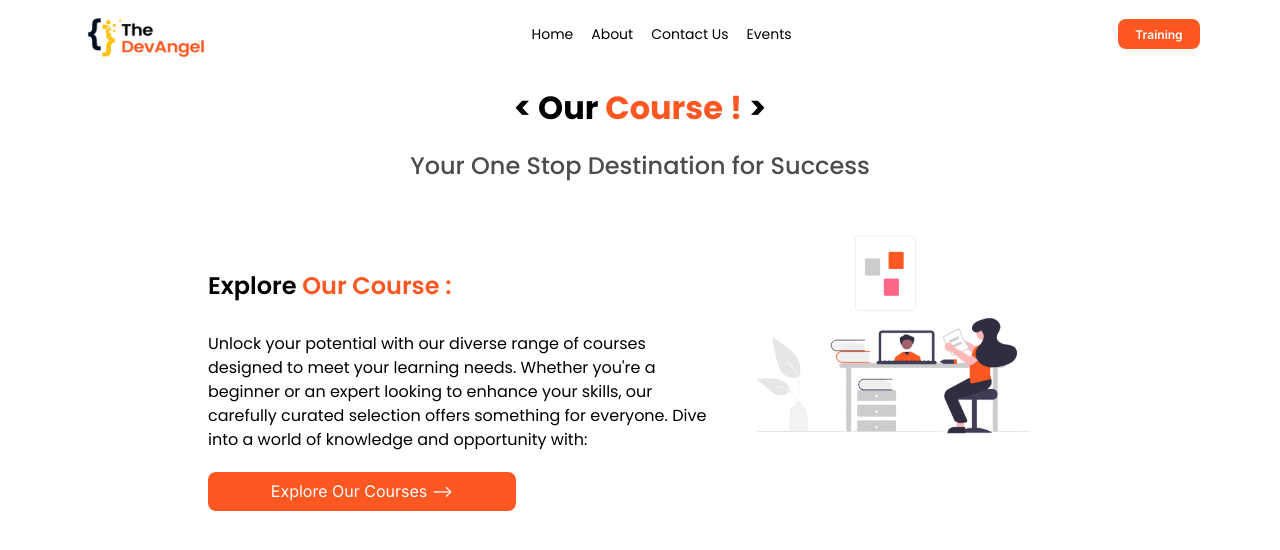
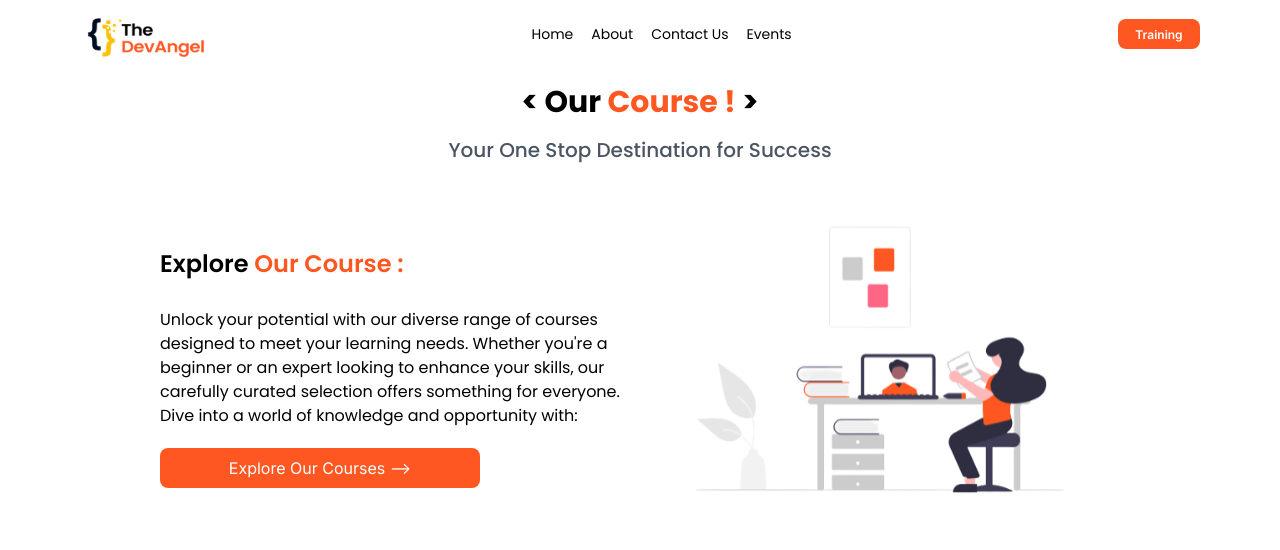
Before and after one commit to Byteoski-Developers/the-dev-angel-lp, a Next.js app: page / in a window 1280 px wide. Shown: the top 550 px of the page. Built offline with nearby package versions, Linux system fonts and the light colour scheme.

Commit message:
changes to courses section

```diff
--- a/app/components/Course.tsx
+++ b/app/components/Course.tsx
@@ -4,33 +4,39 @@ import CourseImg from "../../public/assets/images/Course.svg";
 
 const Course = () => {
   return (
-    <div className="w-full text-center px-52 font-poppins">
-      <h2 className="text-[32px] leading-[48px] py-4 font-bold ">
+    <div className="w-full text-center font-poppins px-10 md:px-5 lg:px-16 xl:px-40">
+      <h2 className="text-3xl py-2 lg:py-4 font-bold ">
         {"<"} Our <span className="text-orangered">Course !</span> {">"}
       </h2>
-      <h3 className="text-2xl leading-[36px] font-medium text-[#4D4D4D]">
+      <h3 className="text-base md:text-xl leading-9 font-medium text-gray-600">
         Your One Stop Destination for Success
       </h3>
-      <div className="grid grid-cols-12 gap-x-1 py-5">
-        <div className="text-left col-span-7 py-14">
-          <h4 className="text-2xl leading-[36px] font-semibold py-2">
+      <div className="grid grid-cols-1 md:grid-cols-2 md:py-5">
+        <div className="text-center md:text-left md:col-span-1 md:py-7 lg:py-14">
+          <h4 className="text-xl md:text-2xl leading-9 font-semibold py-2">
             Explore <span className="text-orangered">Our Course :</span>
           </h4>
-          <p className="py-5 font-normal text-[16px] leading-6">
+          <p className="py-3 lg:py-5 font-normal text-base leading-6">
             Unlock your potential with our diverse range of courses designed to
             meet your learning needs. Whether you're a beginner or an expert
             looking to enhance your skills, our carefully curated selection
             offers something for everyone. Dive into a world of knowledge and
             opportunity with:
           </p>
-          <button className="bg-orangered px-4 gap-[10px] py-2 w-[308px] h-[39px] rounded-lg">
-            <div className=" text-white font-inter text-[16px] leading-[19.36px]">
+          <button className="bg-orangered px-4 gap-2.5 py-2 w-80 h-10 rounded-lg">
+            <div className=" text-white font-inter text-base leading-5">
               Explore Our Courses {"-->"}
             </div>
           </button>
         </div>
-        <div className="col-span-5">
-          <Image src={CourseImg} width={553} height={404} alt="courses" />
+        <div className="md:col-span-1 text-center ">
+          <Image
+            src={CourseImg}
+            width={553}
+            height={404}
+            alt="courses"
+            className="inline"
+          />
         </div>
       </div>
     </div>
--- a/app/layout.tsx
+++ b/app/layout.tsx
@@ -2,7 +2,6 @@ import type { Metadata } from 'next'
 import { Inter } from 'next/font/google'
 import './globals.css'
 import Header from './components/Header'
-import Course from './components/Course'
 
 const inter = Inter({ subsets: ['latin'] })
 
@@ -22,7 +21,6 @@ export default function RootLayout({
         <header>
           <Header/>
         </header>
-        <Course/>
       <main>{children}</main>
       </body>
     </html>
--- a/app/page.tsx
+++ b/app/page.tsx
@@ -1,10 +1,12 @@
 import Image from 'next/image';
 import Link from 'next/link';
 import logo from '../public/assets/images/Logo.svg';
+import Course from '../app/components/Course';
+
 export default function landingPage() {
   return (
     <>
-
+    <Course/>
     </>
   )
 }
```
